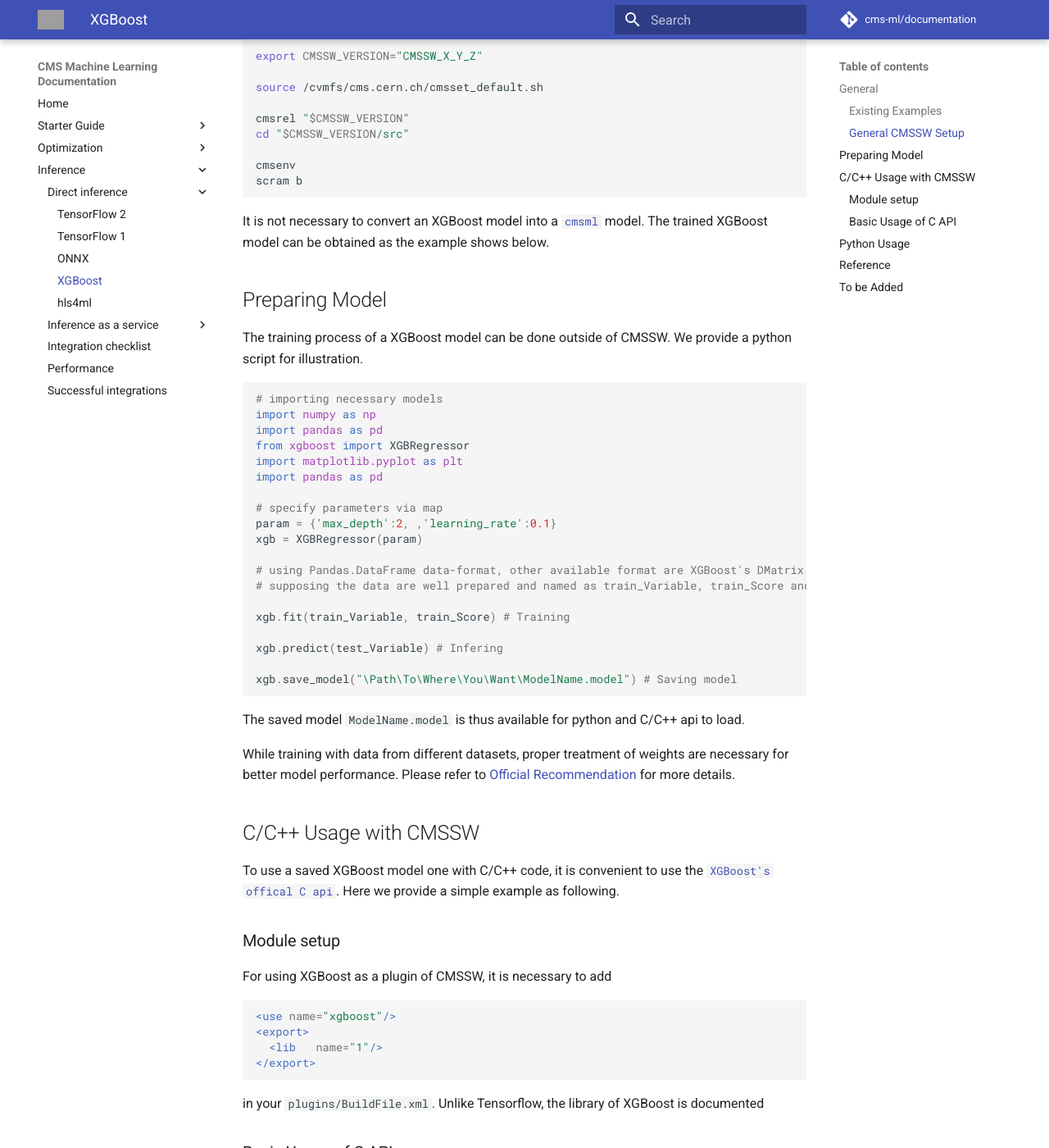
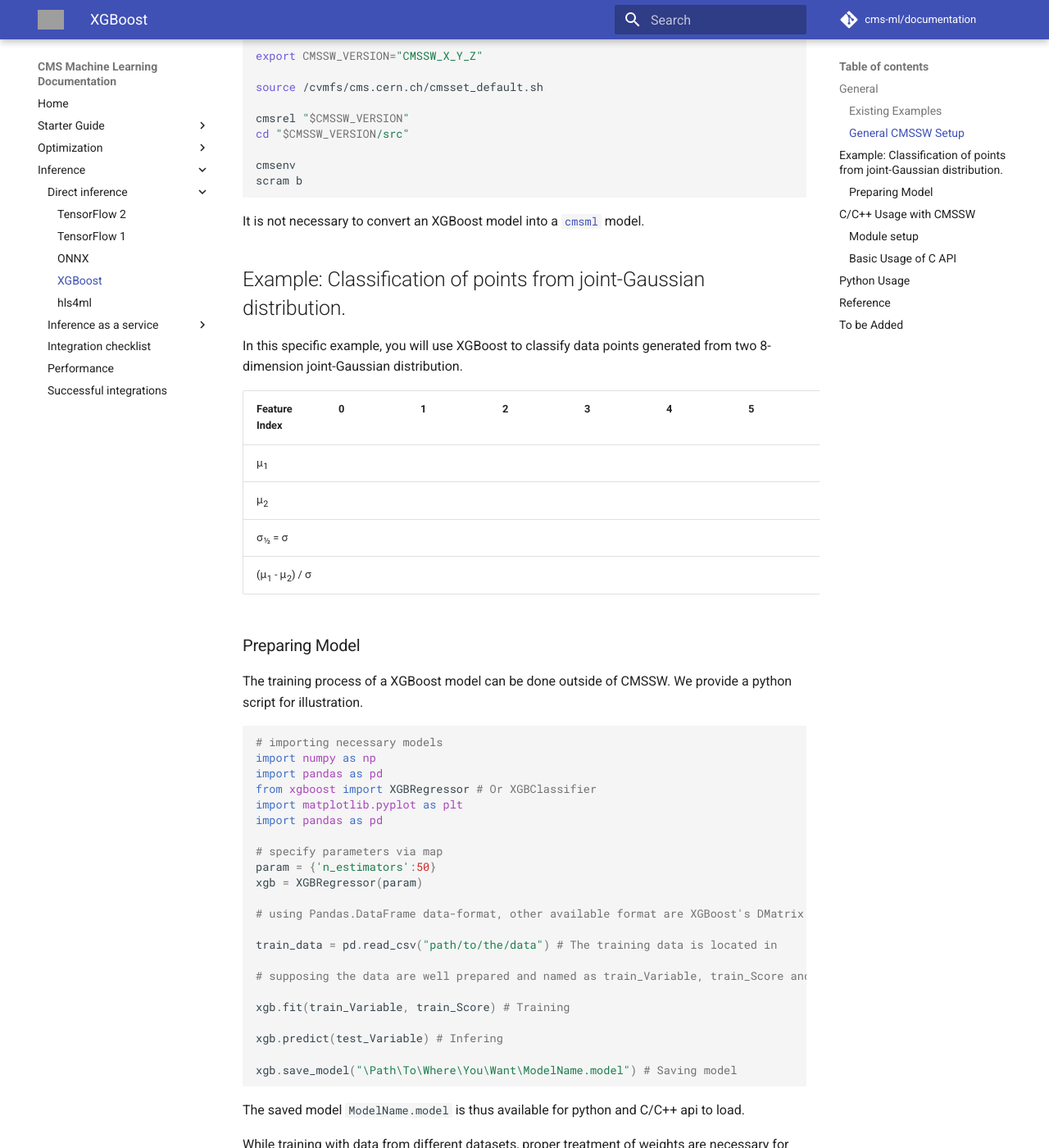
Before and after one commit to cms-ml/documentation, an MkDocs documentation site: the page built from content/inference/xgboost.md, in a window 1280 px wide and 1400 px high, scrolled down 757 px. Shown: the whole window at 82% size. Built offline with MkDocs 1.6.1 and Material for MkDocs 9.7.7, drawn with Linux system fonts in a browser that asks for light colours; comment, search, counter and statistics services are not loaded; grey boxes are pictures that could not be loaded.

Commit message:
add changes

````diff
--- a/content/inference/xgboost.md
+++ b/content/inference/xgboost.md
@@ -32,23 +32,38 @@
 cmsenv
 scram b
 ```
-It is not necessary to convert an XGBoost model into a [`cmsml`](https://github.com/cms-ml/cmsml) model. The trained XGBoost model can be obtained as the example shows below.
+It is not necessary to convert an XGBoost model into a [`cmsml`](https://github.com/cms-ml/cmsml) model.
 
-## Preparing Model
+## Example: Classification of points from joint-Gaussian distribution.
+
+In this specific example, you will use XGBoost to classify data points generated from two 8-dimension joint-Gaussian distribution.
+
+| Feature Index  | 0 | 1 | 2 | 3 | 4 | 5  | 6  | 7 |
+| ---- | ---- | ---- | ---- | ---- | ---- | ---- | ---- | ---- |
+|   μ~1~    |      |      |      |      |      |      |      |      |
+|   μ~2~   |      |      |      |      |      |      |      |      |
+|   σ~1/2~ =  σ  |      |      |      |      |      |      |      |      |
+|   (μ~1~ - μ~2~) / σ   |      |      |      |      |      |      |      |      |
+
+
+### Preparing Model
 The training process of a XGBoost model can be done outside of CMSSW. We provide a python script for illustration.
 ```python
 # importing necessary models
 import numpy as np
 import pandas as pd
-from xgboost import XGBRegressor
+from xgboost import XGBRegressor # Or XGBClassifier
 import matplotlib.pyplot as plt
 import pandas as pd
 
 # specify parameters via map
-param = {'max_depth':2, ,'learning_rate':0.1}
+param = {'n_estimators':50}
 xgb = XGBRegressor(param)
 
 # using Pandas.DataFrame data-format, other available format are XGBoost's DMatrix and numpy.ndarray
+
+train_data = pd.read_csv("path/to/the/data") # The training data is located in
+
 # supposing the data are well prepared and named as train_Variable, train_Score and test_Variable, test_Score.
 
 xgb.fit(train_Variable, train_Score) # Training
````
